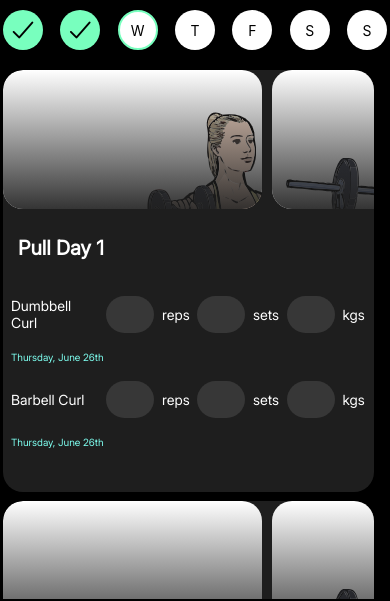
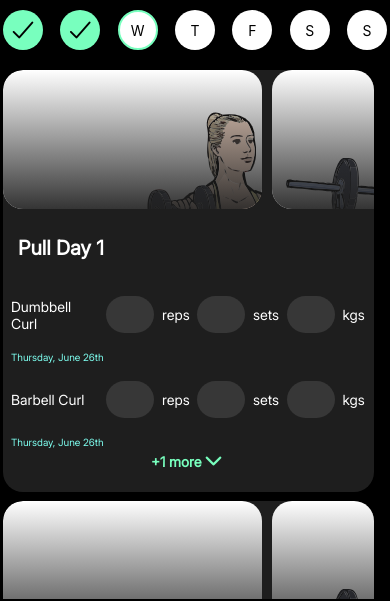
Before and after one commit to andrei-0000/GymIOS, a React Native app: screen /Home in a window 390 px wide. Shown: the part 165-766 px from the top of the page. Built offline with nearby package versions, Linux system fonts and the light colour scheme.

Commit message:
workout card expandable

```diff
--- a/components/WorkoutCard.tsx
+++ b/components/WorkoutCard.tsx
@@ -6,15 +6,17 @@ import {
   Text,
   TextInput,
   View,
+  TouchableOpacity,
 } from "react-native";
-import React from "react";
+import React, { useState } from "react";
 import { COLORS } from "../theme/theme";
 import { LinearGradient } from "expo-linear-gradient";
 import { Exercise } from "../data/data";
-import { useState } from "react";
+import Ionicons from "@expo/vector-icons/Ionicons";
 
 const CARD_WIDTH = Dimensions.get("window").width * 0.95;
-const CARD_HEIGHT = Dimensions.get("window").height * 0.5;
+const COLLAPSED_HEIGHT = Dimensions.get("window").height * 0.5; // Adjusted height to show only 2 exercises
+const EXPANDED_HEIGHT = Dimensions.get("window").height * 0.7;
 
 export interface WorkoutProps {
   id?: string;
@@ -32,6 +34,8 @@ function WorkoutCard({ id, name, exercises }: WorkoutProps) {
     }))
   );
 
+  const [isExpanded, setIsExpanded] = useState(false); // State to track if the card is expanded
+
   const handleInputChange = (name: string, field: string, value: string) => {
     setExerciseData((prevData) =>
       prevData.map((exercise) =>
@@ -40,18 +44,41 @@ function WorkoutCard({ id, name, exercises }: WorkoutProps) {
     );
   };
 
+  const toggleExpansion = () => {
+    setIsExpanded(!isExpanded);
+  };
+
   const pictureSources = exercises.map((exercise) => exercise.picture);
 
   return (
+    <TouchableOpacity onPress={toggleExpansion}>
       <LinearGradient colors={["#00000000", "#000000"]}>
-      <View style={styles.WorkoutCardContainer}>
+        <View
+          style={[
+            styles.WorkoutCardContainer,
+            {
+              height: isExpanded ? EXPANDED_HEIGHT : COLLAPSED_HEIGHT,
+              overflow: isExpanded ? "visible" : "hidden",
+            },
+          ]}
+        >
           <ScrollView
             horizontal
             showsHorizontalScrollIndicator={false}
             contentContainerStyle={styles.ScrollViewContainer}
           >
             {pictureSources.map((source, index) => (
-            <View style={styles.ImageWrapper} key={index}>
+              <View
+                style={[
+                  styles.ImageWrapper,
+                  {
+                    height: isExpanded
+                      ? EXPANDED_HEIGHT * 0.33
+                      : COLLAPSED_HEIGHT * 0.33,
+                  },
+                ]}
+                key={index}
+              >
                 <ImageBackground source={source} style={styles.CardImageStyle}>
                   <LinearGradient
                     colors={["#00000000", COLORS.cardGrey]}
@@ -64,13 +91,11 @@ function WorkoutCard({ id, name, exercises }: WorkoutProps) {
             ))}
           </ScrollView>
           <Text style={styles.HeaderTextStyle}>{name}</Text>
-        <ScrollView
-          showsVerticalScrollIndicator={false}
-          contentContainerStyle={styles.ExerciseListStyle}
-        >
+          <View style={styles.ExerciseListStyle}>
             {exercises.map((item, index) => {
               const exercise = exerciseData.find((ex) => ex.name === item.name);
               return (
+                (isExpanded || index < 2) && (
                   <View key={index}>
                     <View style={styles.exerciseContainer}>
                       <Text style={styles.exerciseName}>{item.name}</Text>
@@ -104,13 +129,38 @@ function WorkoutCard({ id, name, exercises }: WorkoutProps) {
                         <Text style={styles.NormalTextStyle}>kgs</Text>
                       </View>
                     </View>
-                <Text style={styles.SmallTextStyle}>Thursday, June 26th</Text>
+                    <Text style={styles.SmallTextStyle}>
+                      Thursday, June 26th
+                    </Text>
                   </View>
+                )
               );
             })}
-        </ScrollView>
+            {!isExpanded && (
+              <View style={styles.MoreContainer}>
+                <Text style={styles.MoreTextStyle}>
+                  +{exercises.length - 2} more
+                </Text>
+                <Ionicons
+                  name="chevron-down"
+                  size={24}
+                  color={COLORS.brightGreen}
+                ></Ionicons>
+              </View>
+            )}
+            {isExpanded && (
+              <View style={styles.MoreContainer}>
+                <Ionicons
+                  name="chevron-up"
+                  size={24}
+                  color={COLORS.brightGreen}
+                ></Ionicons>
+              </View>
+            )}
+          </View>
         </View>
       </LinearGradient>
+    </TouchableOpacity>
   );
 }
 
@@ -118,12 +168,11 @@ const styles = StyleSheet.create({
   WorkoutCardContainer: {
     backgroundColor: COLORS.cardGrey,
     width: CARD_WIDTH,
-    height: CARD_HEIGHT,
     borderRadius: 20,
     padding: 0,
     flexDirection: "column",
     justifyContent: "flex-start",
-    overflow: "hidden", // Ensure content stays within the card
+    overflow: "hidden", // Ensure content stays within the card when collapsed
   },
   ScrollViewContainer: {
     flexDirection: "row",
@@ -132,7 +181,7 @@ const styles = StyleSheet.create({
   },
   ImageWrapper: {
     width: CARD_WIDTH * 0.7, // Ensuring each image is smaller than the card width
-    height: CARD_HEIGHT * 0.33,
+    height: EXPANDED_HEIGHT * 0.33,
     marginRight: 10, // Adds spacing between images
   },
   CardImageStyle: {
@@ -159,6 +208,18 @@ const styles = StyleSheet.create({
     fontFamily: "inter",
     fontSize: 10,
     color: COLORS.seaBlue,
+  },
+  MoreTextStyle: {
+    fontFamily: "inter",
+    fontSize: 14,
+    color: COLORS.brightGreen,
+    fontWeight: "bold",
+  },
+  MoreContainer: {
+    flexDirection: "row",
+    justifyContent: "center",
+    padding: 0,
+    alignItems: "center",
   },
   ExerciseListStyle: {
     paddingVertical: 18,
--- a/data/data.ts
+++ b/data/data.ts
@@ -54,11 +54,11 @@ export const WorkoutData: Workout[] = [
   {
     id: "W1",
     name: "Pull Day 1",
-    exercises: [ExerciseData[0], ExerciseData[1]],
+    exercises: [ExerciseData[0], ExerciseData[1], ExerciseData[2]],
   },
   {
     id: "W2",
     name: "Push Day 1",
-    exercises: [ExerciseData[2], ExerciseData[1]],
+    exercises: [ExerciseData[2], ExerciseData[1], ExerciseData[0]],
   },
 ];
```
Lines whose indentation alone changed are shown as unchanged.
